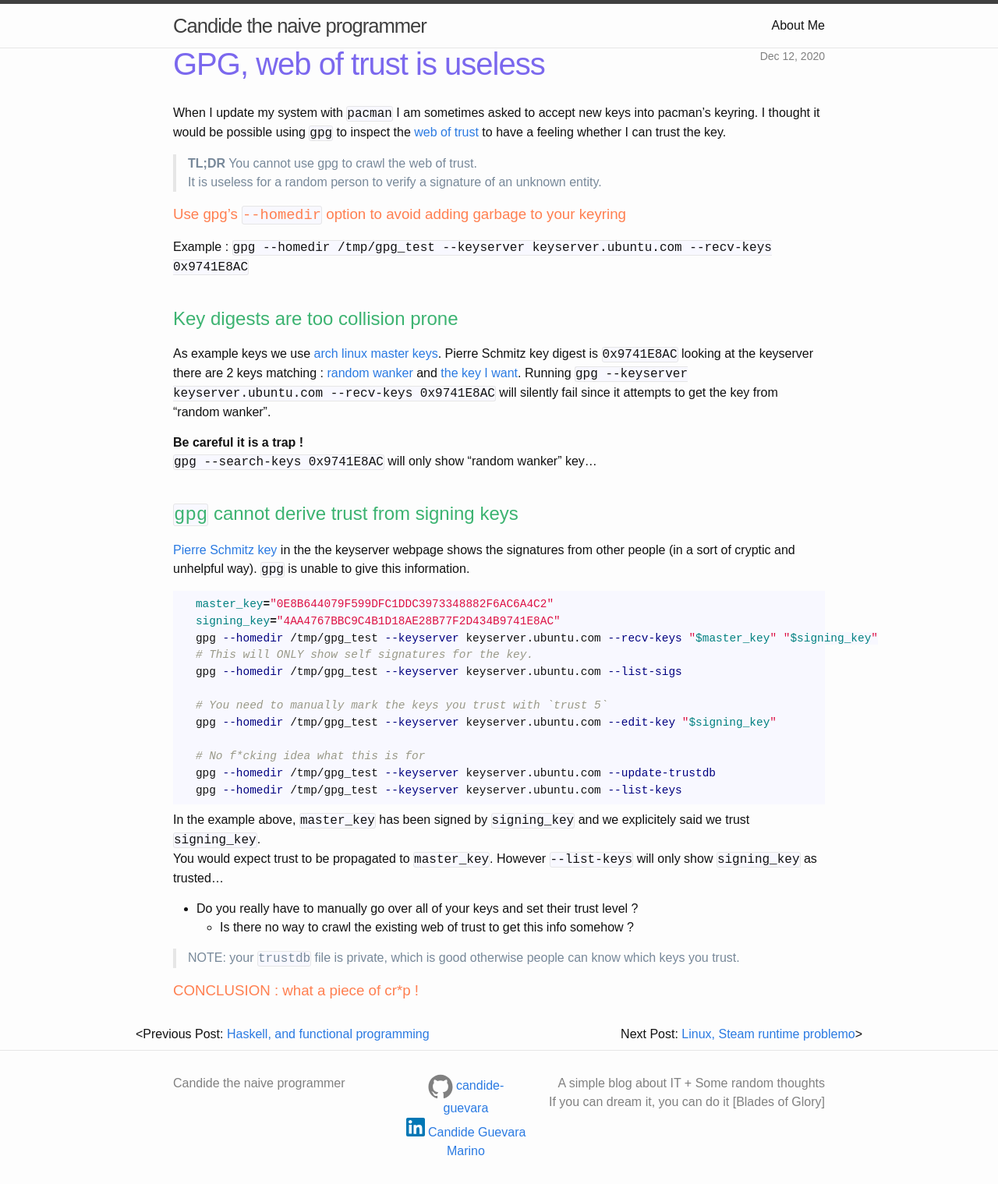
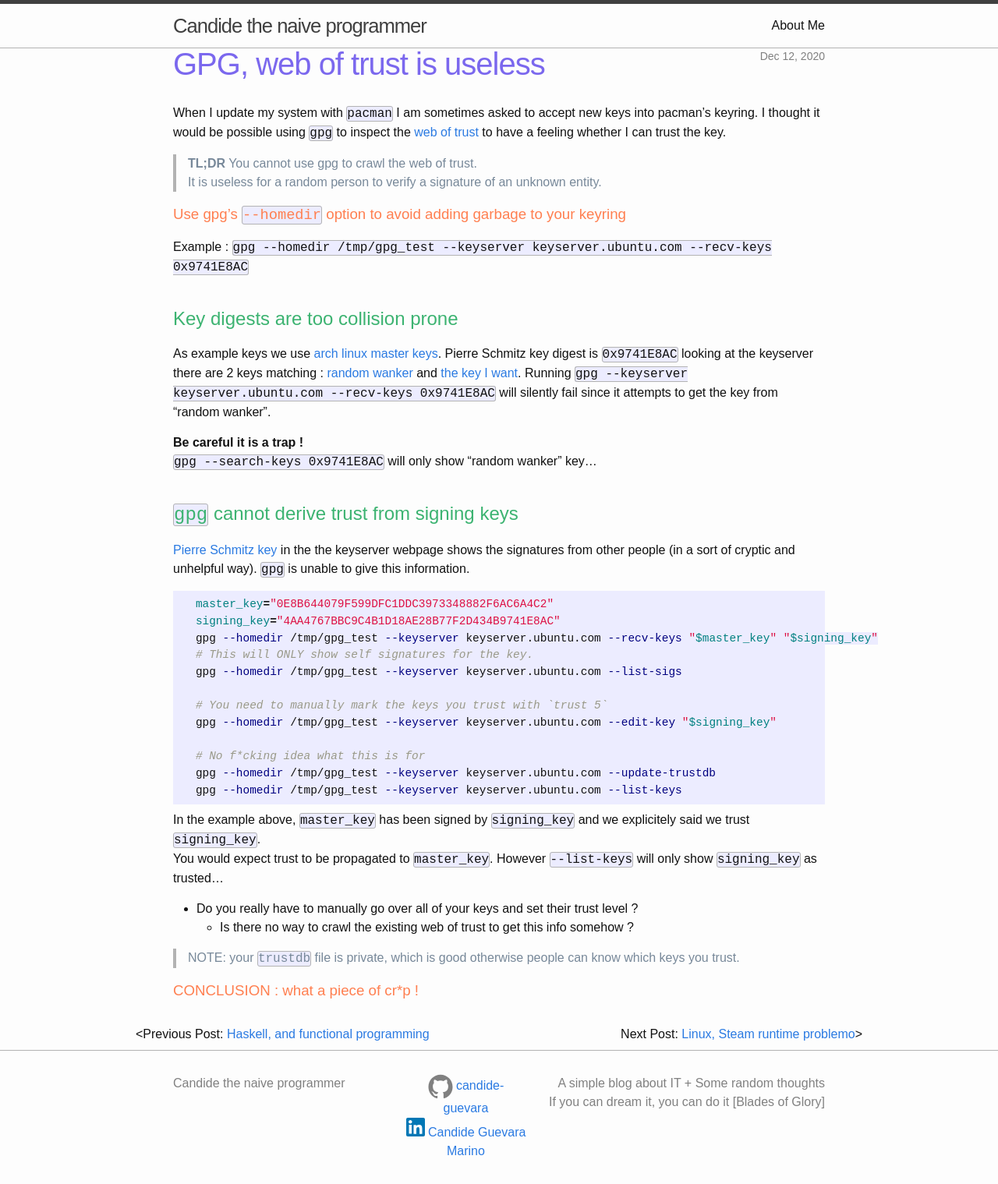
Before and after one commit to candide-guevara/candide-guevara.github.io, a Jekyll site: the page built from _posts/0000-00-00-gpg-web-of-trust-is-silly.md, in a window 1280 px wide. Shown: the whole page at 78% size. Built offline with Jekyll 4.4.1, drawn with Linux system fonts in a browser that asks for light colours.

Commit message:
tweak style for code to make it more visible on inverted colors

```diff
--- a/css/main_all_merged.scss
+++ b/css/main_all_merged.scss
@@ -16,9 +16,9 @@ $background-color: #fdfdfd;
 $brand-color:      #2a7ae2;
 
 $grey-color:       grey;
-$grey-color-light: lighten($grey-color, 40%);
+$grey-color-light: lighten($grey-color, 20%);
 $grey-color-dark:  darken($grey-color, 25%);
-$code-background:  ghostwhite;
+$code-background:  #ececff;
 
 /* chromebook thinks it is bigger than what it actually is ...
 (function() {
```
